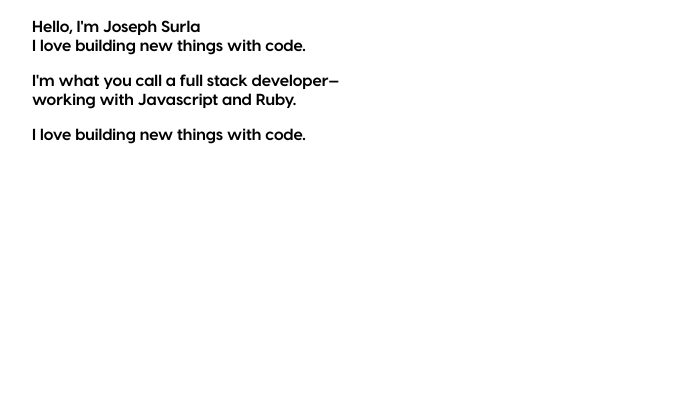
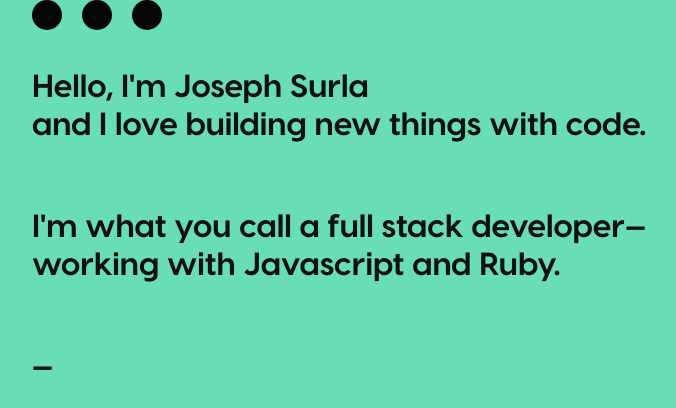
Before and after one commit to surla/surla-react, a React (Create React App) app: page / in a window 1280 px wide. Shown: the top 408 px of the page, without its empty margins (23-699 px from the left). Built offline with nearby package versions, Linux system fonts and the light colour scheme.

Commit message:
Insert website logo

```diff
--- a/src/App.js
+++ b/src/App.js
@@ -1,5 +1,5 @@
 import React, { Component } from 'react';
-import logo from './logo.svg';
+import logo from './assets/images/logo.svg';
 import './App.css';
 
 import Header from './components/Header';
@@ -8,6 +8,7 @@ class App extends Component {
   render() {
     return (
       <div className="App">
+        <img src={logo} alt="Three dots logo" />
         <Header />
       </div>
     );
--- a/src/components/Header.js
+++ b/src/components/Header.js
@@ -1,11 +1,24 @@
 import React from 'react';
+import styled from 'styled-components';
+
+const Wrapper = styled.section`
+  display: grid;
+  font-size: 2em;
+`;
+
+const Intro = styled.p`
+  align-self: end;
+  font-size: 1em;
+`
+
+
 
 const Header = () => (
-  <div>
-    <p>Hello, I'm Joseph Surla<br/>I love building new things with code.<br/></p>
+  <Wrapper>
+    <Intro>Hello, I'm Joseph Surla<br/>and I love building new things with code.<br/></Intro>
     <p>I'm what you call a full stack developer—<br/>working with Javascript and Ruby.</p>
-    <p>I love building new things with code.<br/></p>
-  </div>
+    <p>&mdash;</p>
+  </Wrapper>
 )
 
 export default Header;
--- a/src/index.css
+++ b/src/index.css
@@ -8,4 +8,6 @@ body {
   margin: 0;
   padding: 0;
   font-family: visby-bold;
+  background-color: #69DDB8;
+  color: #111111;
 }
```
Also changed, not shown: src/assets/images/logo.svg (added).
